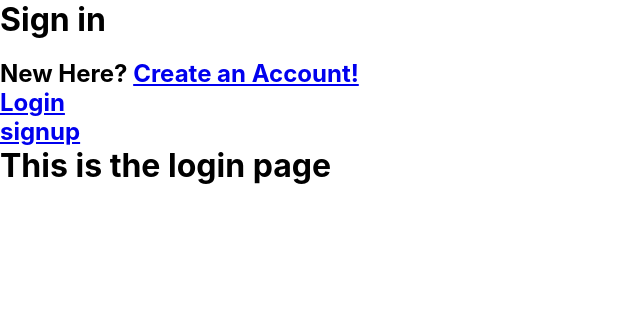
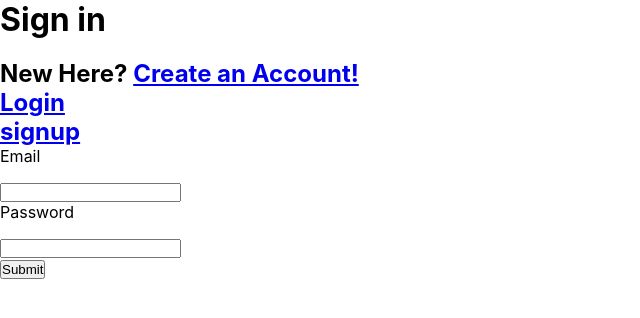
Before and after one commit to MarkoSOE/QuikTalk, a React (Create React App) app in the folder frontend/: page /login in a window 1280 px wide. Shown: the top 318 px of the page, without its empty margins (0-640 px from the left). Built offline with nearby package versions, Linux system fonts and the light colour scheme.

Commit message:
experimenting login page

```diff
--- a/frontend/src/App.js
+++ b/frontend/src/App.js
@@ -26,8 +26,8 @@
         <Link to='/signup'> signup </Link>
       </h2>
       <Routes>
-        <Route path="/login" element={<Login />}/>
-        <Route path="/signup" element={<Signup />}/>
+        <Route path="/login" element={<Login />} exact/>
+        <Route path="/signup" element={<Signup />} exact/>
       </Routes>
     </div>
 )}
--- a/frontend/src/components/Login.js
+++ b/frontend/src/components/Login.js
@@ -1,8 +1,22 @@
+import React from "react"
+
 const Login = () => {
     return(
-        <h1>
-            This is the login page
-        </h1>
+        <>
+        <form>
+            <label>
+                <p> Email </p>
+                <input type="text" />
+            </label>
+            <label>
+                <p> Password </p>
+                <input type="password" />
+            </label>
+            <div>
+                <button type="submit">Submit</button>
+            </div>
+        </form>
+        </>
     )
 }
 
```
